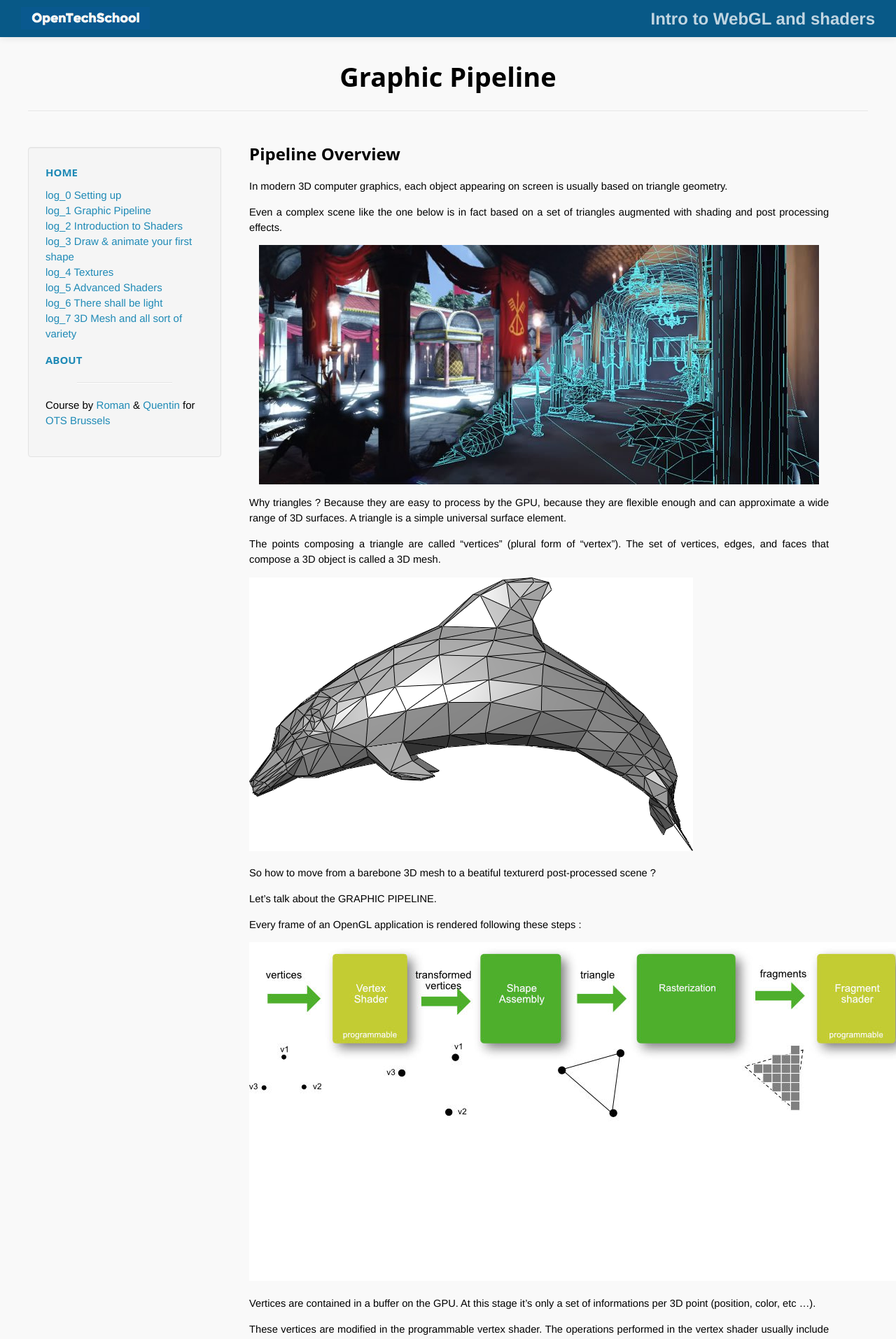
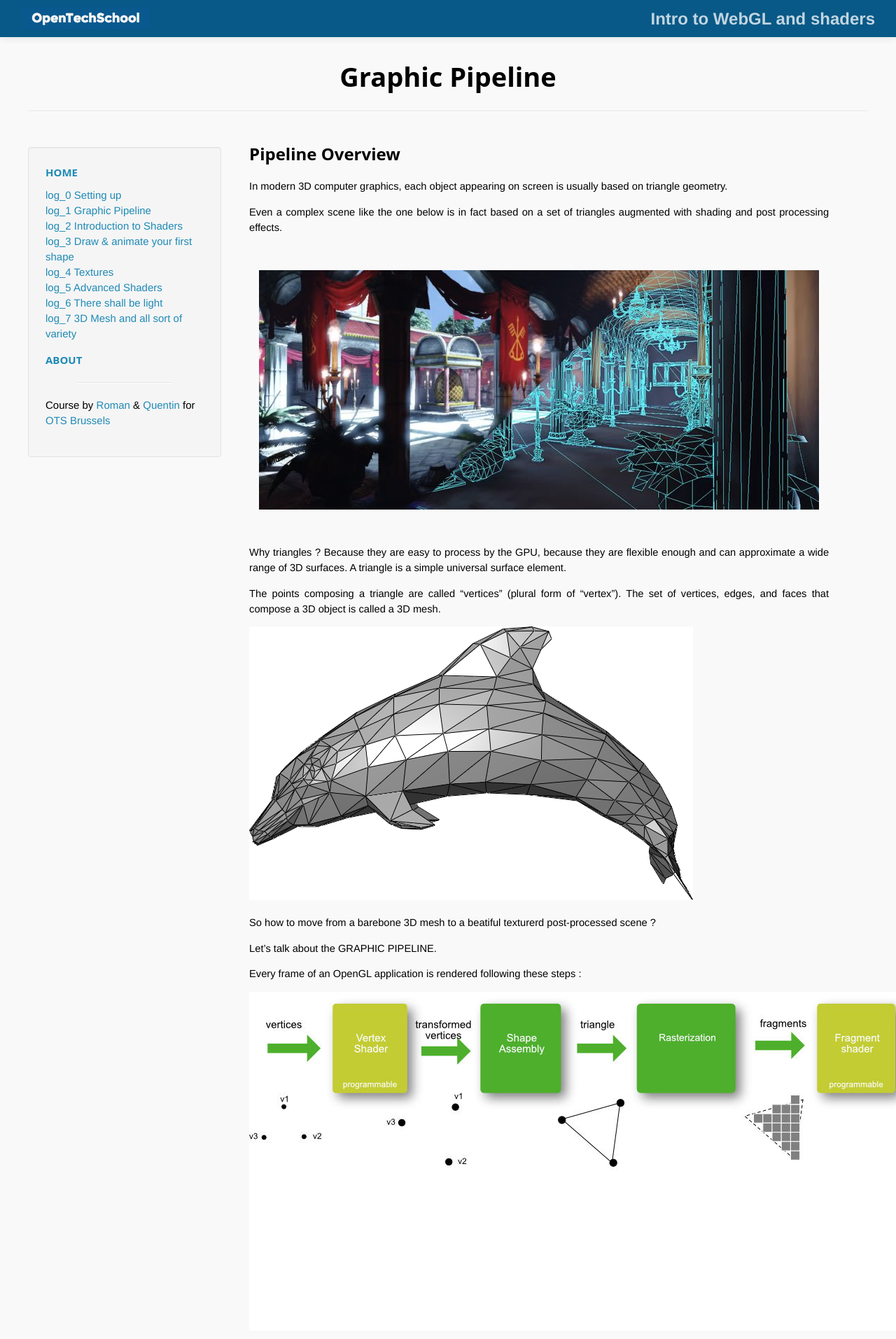
Before and after one commit to OpenTechSchool-Brussels/intro-to-webGL-and-shaders, a Jekyll site: the page built from log1_graphic-pipeline.md, in a window 1280 px wide. Shown: the top 1913 px of the page at 70% size. Built offline with Jekyll 4.4.1, drawn with Linux system fonts in a browser that asks for light colours.

Commit message:
Update main.css

```diff
--- a/css/main.css
+++ b/css/main.css
@@ -229,4 +229,6 @@ img.ctr {
     display: block;
     margin-left: auto;
     margin-right: auto;
+    margin-top: 50px;
+    margin-bottom: 50px;
 }
```
